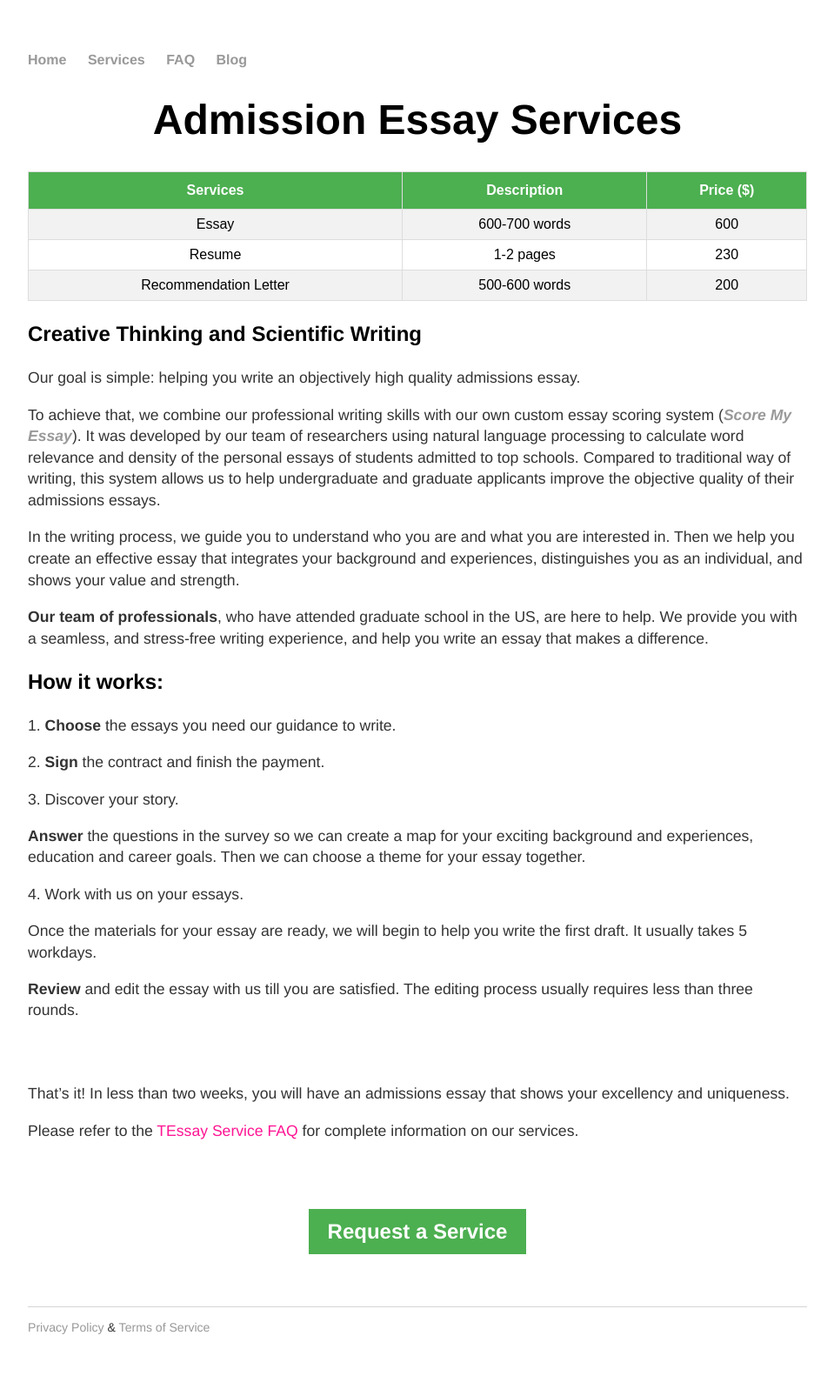
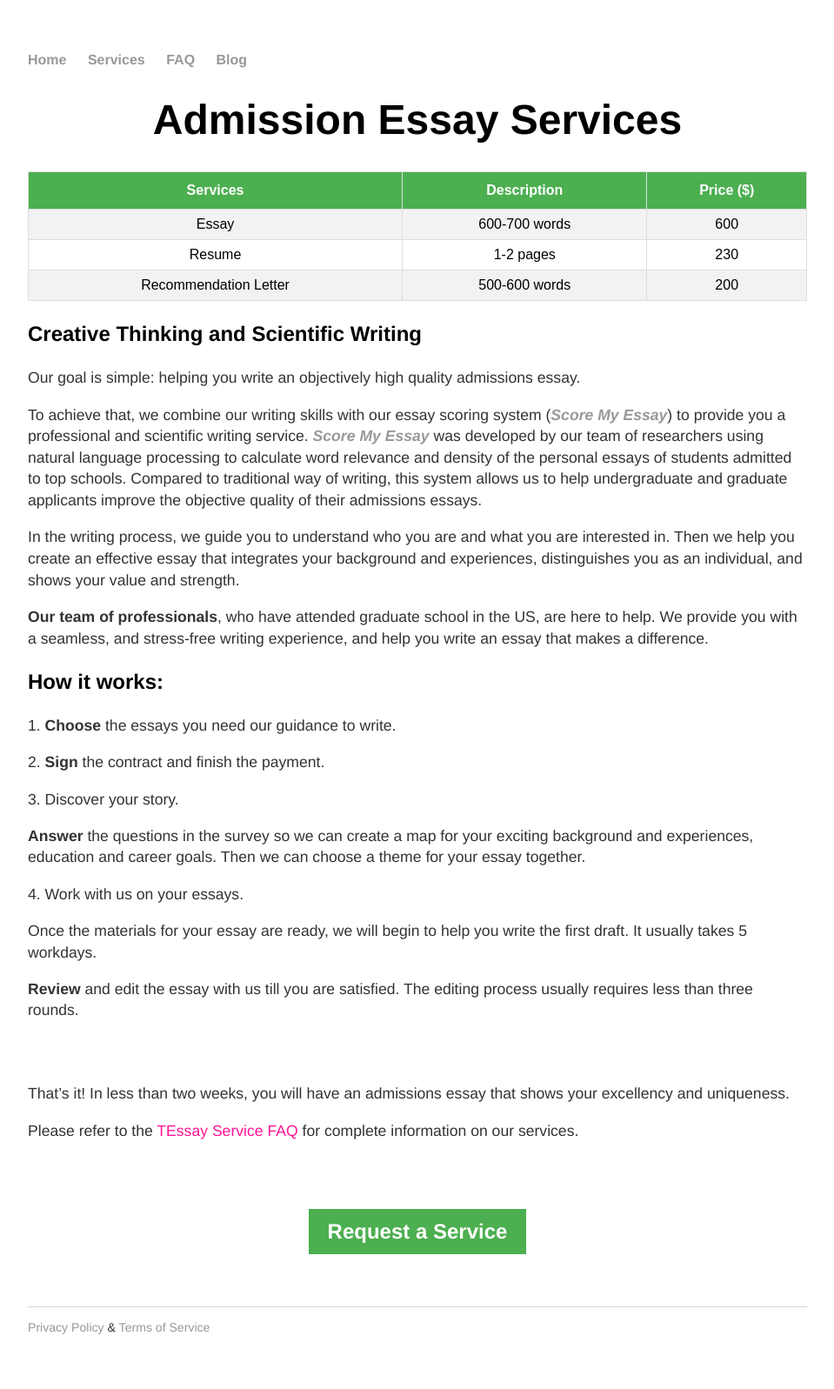
Before and after one commit to RagingTiger/PnFTech.github.io, a Jekyll site: the page built from essay/index.html, in a window 1280 px wide. Shown: the whole page at 87% size, without its empty margins (160-1119 px from the left). Built offline with Jekyll 4.4.1, drawn with Linux system fonts in a browser that asks for light colours.

Commit message:
edited essay writing page

```diff
--- a/essay/index.html
+++ b/essay/index.html
@@ -36,9 +36,11 @@ title: PnF
 		<h3>Creative Thinking and Scientific Writing</h3>
 		<p>Our goal is simple: helping you write an objectively high quality admissions essay.</p>
 
-		<p>To achieve that, we combine our professional writing skills with our own
-			custom essay scoring system (<b><i><a href="http://www.tessay.org/PnF_nlp/">Score My Essay</a></i></b>).
-			It was developed by our team of researchers using natural language processing to
+		<p>To achieve that, we combine our writing skills with our
+		  essay scoring system (<b><i><a href="http://www.tessay.org/PnF_nlp/">Score My Essay</a></i></b>)
+			to provide you a professional and scientific writing service.
+			<b><i><a href="http://www.tessay.org/PnF_nlp/">Score My Essay</a></i></b>
+			was developed by our team of researchers using natural language processing to
 			calculate word relevance and density of the personal essays of students
 			admitted to top schools. Compared to traditional way of writing, this system
 			allows us to help undergraduate and graduate applicants improve the objective
```
